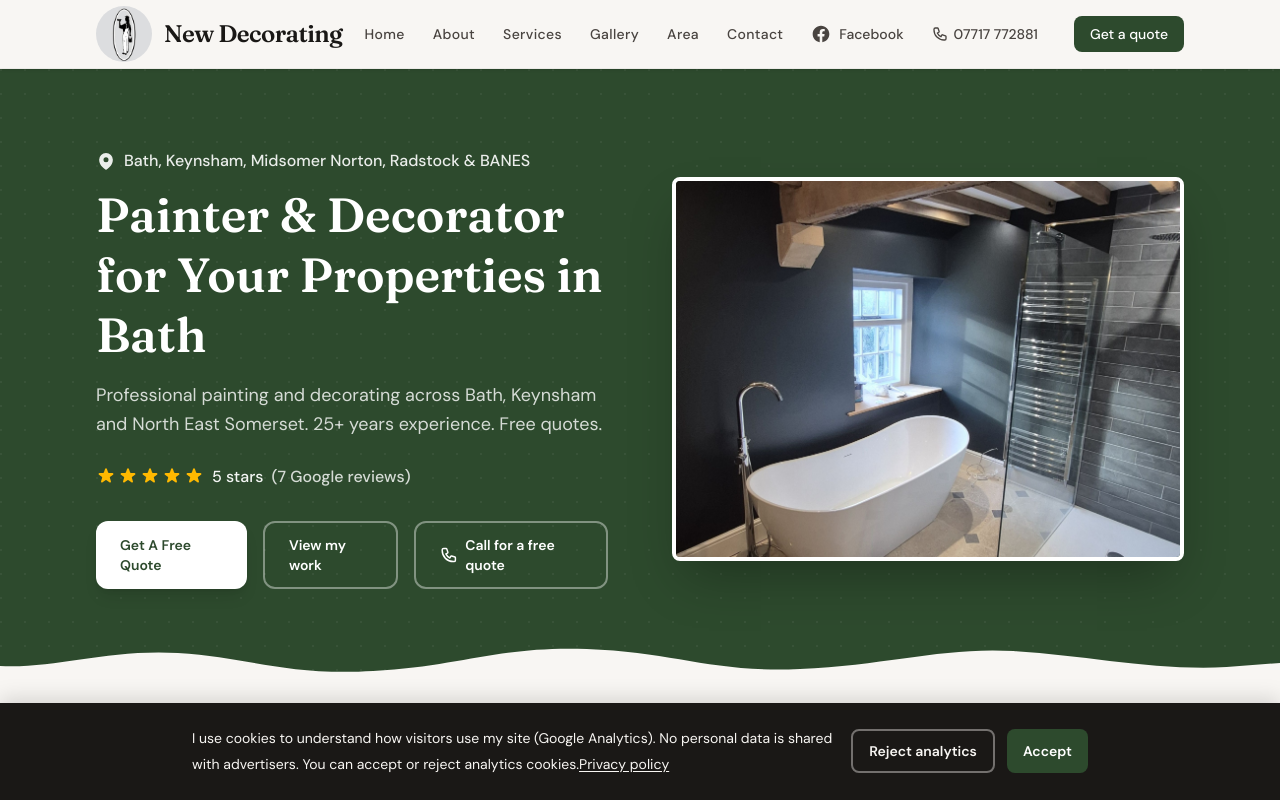
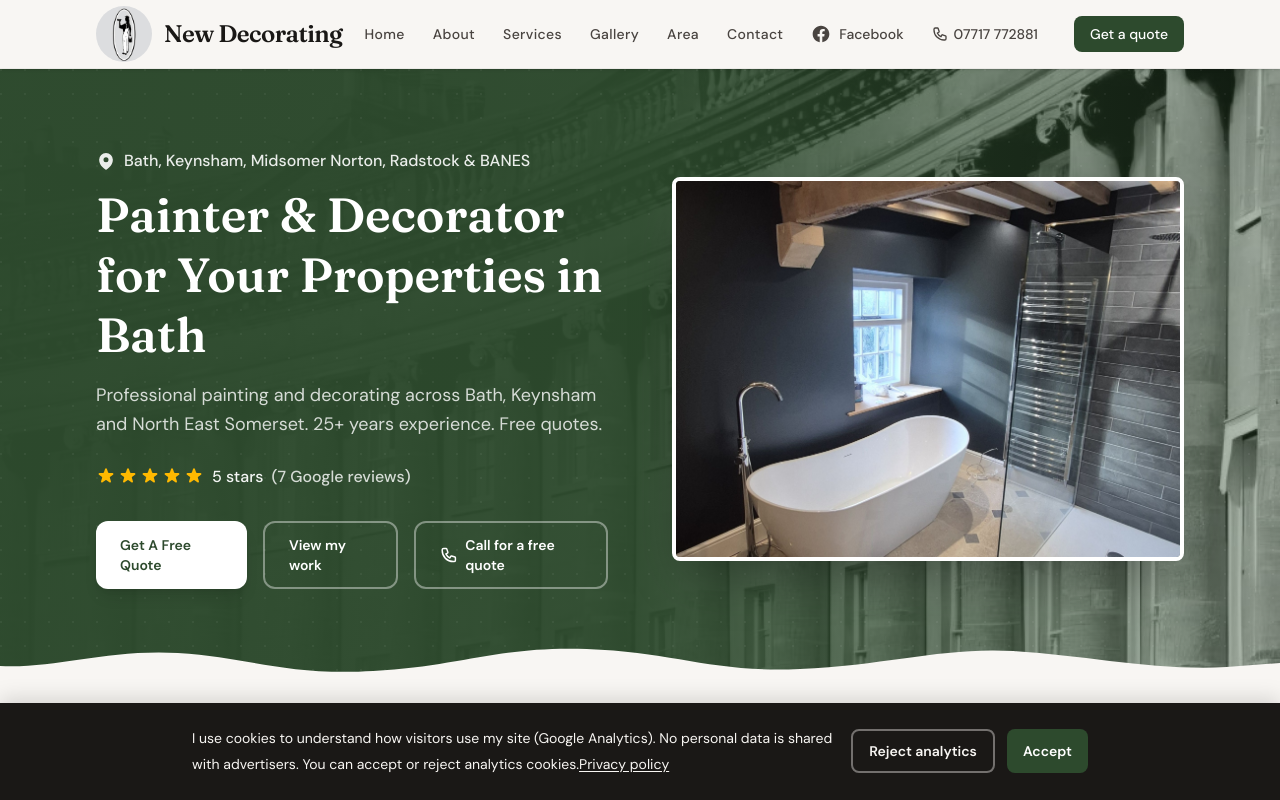
Before and after one commit to rkelsey1976/new-decorating, a Next.js app in the folder website/: page / in a window 1280 px wide. Shown: the top 800 px of the page. Built offline with nearby package versions, Linux system fonts and the light colour scheme.

Commit message:
Use shared Bath background across all page heroes.
Default the shared PageHero background image so every hero section has consistent branding while still allowing per-page overrides.

```diff
--- a/website/app/page.tsx
+++ b/website/app/page.tsx
@@ -46,6 +46,7 @@ export default function Home() {
         subtitle="Professional painting and decorating across Bath, Keynsham and North East Somerset. 25+ years experience. Free quotes."
         image="/hero-home.jpg"
         imageAlt="Painters in Bath — painter and decorator for your properties — New Decorating"
+        backgroundImage="/hero-bg-bath.png"
       >
         <div className="mt-6 flex flex-wrap items-center gap-x-6 gap-y-2">
           <a
--- a/website/components/PageHero.tsx
+++ b/website/components/PageHero.tsx
@@ -25,6 +25,8 @@ type PageHeroProps = {
   breadcrumbs?: Breadcrumb[];
   /** Canonical path for current page (e.g. "/about") – used for BreadcrumbList schema when breadcrumbs exist */
   canonicalPath?: string;
+  /** Optional full-bleed background image (e.g. Bath architecture); accent green overlay keeps brand visible */
+  backgroundImage?: string;
   children?: React.ReactNode;
 };
 
@@ -37,6 +39,7 @@ export default function PageHero({
   imageAlt = "",
   breadcrumbs,
   canonicalPath,
+  backgroundImage = "/hero-bg-bath.png",
   children,
 }: PageHeroProps) {
   const breadcrumbListJsonLd =
@@ -56,11 +59,34 @@ export default function PageHero({
       : null;
 
   return (
-    <section className="relative bg-accent" aria-label="Hero">
+    <section
+      className="relative bg-accent"
+      aria-label="Hero"
+      style={
+        backgroundImage
+          ? {
+              backgroundImage: `url(${backgroundImage})`,
+              backgroundSize: "cover",
+              backgroundPosition: "center",
+            }
+          : undefined
+      }
+    >
       {breadcrumbListJsonLd && (
         <script
           type="application/ld+json"
           dangerouslySetInnerHTML={{ __html: JSON.stringify(breadcrumbListJsonLd) }}
+        />
+      )}
+      {/* Green overlay: stronger on the left (more green), fades right so image shows through */}
+      {backgroundImage && (
+        <div
+          className="absolute inset-0"
+          style={{
+            background:
+              "linear-gradient(to right, rgba(45, 74, 45, 0.98) 0%, rgba(45, 74, 45, 0.95) 50%, rgba(45, 74, 45, 0.6) 75%, rgba(45, 74, 45, 0.35) 100%)",
+          }}
+          aria-hidden="true"
         />
       )}
       {/* Subtle pattern overlay */}
```
Also changed, not shown: website/public/hero-bg-bath.png (added).
